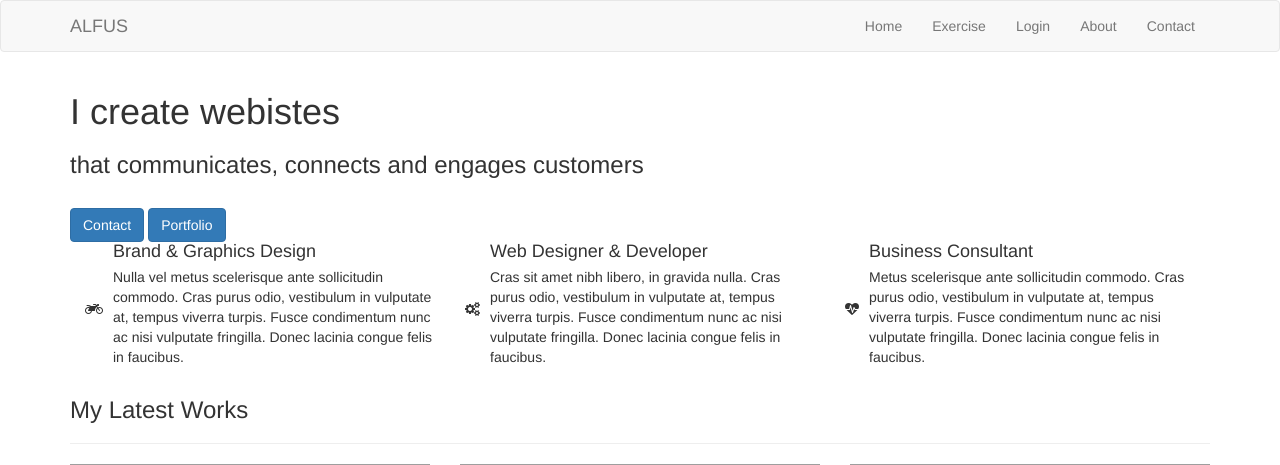
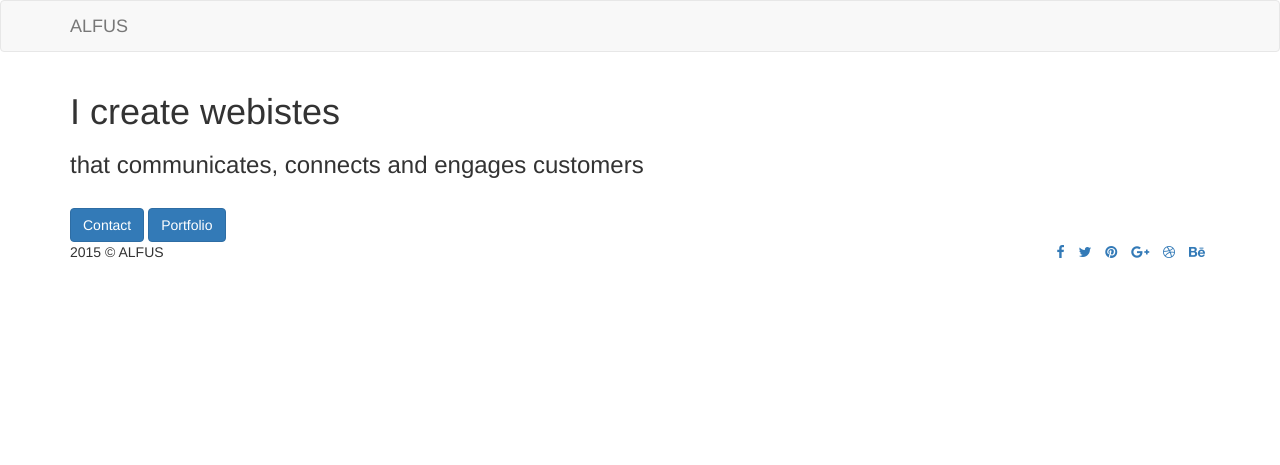
Before and after one commit to yanbek/ALFUS, a Django app: page / in a window 1280 px wide. Shown: the top 465 px of the page. After the commit the page ends 258 px from the top, so only its background shows below. Run offline with Django 3.2, Linux system fonts and the light colour scheme; some libraries are stand-ins or nearby versions; grey boxes are pictures that could not be loaded.

Commit message:
Make startpage

```diff
--- a/ALFUS/personal/templates/personal/header.html
+++ b/ALFUS/personal/templates/personal/header.html
@@ -54,7 +54,7 @@
                         <span class="icon-bar"></span>
                         <span class="icon-bar"></span>
                       </button>
-                      <a class="navbar-brand logo" href="header.html">ALFUS</a>
+                      <a class="navbar-brand logo" href="home.html">ALFUS</a>
                     </div>
 
                     <!-- Collect the nav links, forms, and other content for toggling -->
--- a/ALFUS/personal/templates/personal/home.html
+++ b/ALFUS/personal/templates/personal/home.html
@@ -1,8 +1,105 @@
-{% extends "personal/header.html" %}
+<!DOCTYPE html>
+<html lang="en">
+  <head>
+    <!-- Basic Page Needs
+    ================================================== -->
+    <meta charset="utf-8">
+    <!--[if IE]><meta http-equiv="x-ua-compatible" content="IE=9" /><![endif]-->
+    <meta name="viewport" content="width=device-width, initial-scale=1">
+    <title>ALFUS</title>
+    <meta name="description" content="Your Description Here">
+    <meta name="keywords" content="bootstrap themes, portfolio, responsive theme">
+    <meta name="author" content="ThemeForces.Com">
 
-{% block content %}
-<p>ALFUS</p>
+    <!-- Favicons
+    ==================================================
+    <link rel="shortcut icon" href="img/favicon.ico" type="image/x-icon">
+    <link rel="apple-touch-icon" href="img/apple-touch-icon.png">
+    <link rel="apple-touch-icon" sizes="72x72" href="img/apple-touch-icon-72x72.png">
+    <link rel="apple-touch-icon" sizes="114x114" href="img/apple-touch-icon-114x114.png">
+    -->
 
-{% include "personal/includes/htmlsnippet.html" %}
+    <!-- Bootstrap -->
+    <link rel="stylesheet" type="text/css"  href="../../static/personal/css/bootstrap.css">
+    <link rel="stylesheet" type="text/css" href="../../static/personal/fonts/font-awesome/css/font-awesome.css">
 
-{% endblock %}
+    <!-- Stylesheet
+    ================================================== -->
+    <link rel="stylesheet" type="text/css"  href="../../static/personal/css/style.css">
+    <link rel="stylesheet" type="text/css" href="../../static/personal/css/responsive.css">
+
+    <script type="text/javascript" src="../../static/personal/js/modernizr.custom.js"></script>
+
+    <link href='http://fonts.googleapis.com/css?family=Raleway:500,600,700,100,800,900,400,200,300' rel='stylesheet' type='text/css'>
+    <link href='http://fonts.googleapis.com/css?family=Playball' rel='stylesheet' type='text/css'>
+
+    <!-- HTML5 shim and Respond.js for IE8 support of HTML5 elements and media queries -->
+    <!-- WARNING: Respond.js doesn't work if you view the page via file:// -->
+    <!--[if lt IE 9]>
+      <script src="https://oss.maxcdn.com/html5shiv/3.7.2/html5shiv.min.js"></script>
+      <script src="https://oss.maxcdn.com/respond/1.4.2/respond.min.js"></script>
+    <![endif]-->
+  </head>
+  <body>
+    <div id="tf-home">
+        <div class="overlay">
+            <div id="sticky-anchor"></div>
+            <nav id="tf-menu" class="navbar navbar-default">
+                <div class="container">
+                    <!-- Brand and toggle get grouped for better mobile display -->
+                    <div class="navbar-header">
+                      <button type="button" class="navbar-toggle collapsed" data-toggle="collapse" data-target="#bs-example-navbar-collapse-1">
+                        <span class="sr-only">Toggle navigation</span>
+                        <span class="icon-bar"></span>
+                        <span class="icon-bar"></span>
+                        <span class="icon-bar"></span>
+                      </button>
+                      <a class="navbar-brand logo" href="header.html">ALFUS</a>
+                    </div>
+
+                </div><!-- /.container-fluid -->
+            </nav>
+
+            <div class="container">
+                <div class="content">
+                    <h1>I create webistes</h1>
+                    <h3>that communicates, connects and engages customers</h3>
+                    <br>
+                    <a href="#tf-contact" class="btn btn-primary my-btn">Contact</a>
+                    <a href="#tf-portfolio" class="btn btn-primary my-btn2">Portfolio</a>
+                </div>
+            </div>
+        </div>
+    </div>
+
+    <nav id="tf-footer">
+        <div class="container">
+             <div class="pull-left">
+                <p>2015 © ALFUS</p>
+            </div>
+            <div class="pull-right">
+                <ul class="social-media list-inline">
+                    <li><a href="#"><span class="fa fa-facebook"></span></a></li>
+                    <li><a href="#"><span class="fa fa-twitter"></span></a></li>
+                    <li><a href="#"><span class="fa fa-pinterest"></span></a></li>
+                    <li><a href="#"><span class="fa fa-google-plus"></span></a></li>
+                    <li><a href="#"><span class="fa fa-dribbble"></span></a></li>
+                    <li><a href="#"><span class="fa fa-behance"></span></a></li>
+                </ul>
+            </div>
+        </div>
+    </nav>
+
+
+    <!-- jQuery (necessary for Bootstrap's JavaScript plugins) -->
+    <script src="https://ajax.googleapis.com/ajax/libs/jquery/1.11.1/jquery.min.js"></script>
+    <script type="text/javascript" src="../../static/personal/js/jquery.1.11.1.js"></script>
+    <!-- Include all compiled plugins (below), or include individual files as needed -->
+    <script type="text/javascript" src="../../static/personal/js/bootstrap.js"></script>
+
+    <!-- Javascripts
+    ================================================== -->
+    <script type="text/javascript" src="../../static/personal/js/main.js"></script>
+
+  </body>
+</html>
```
